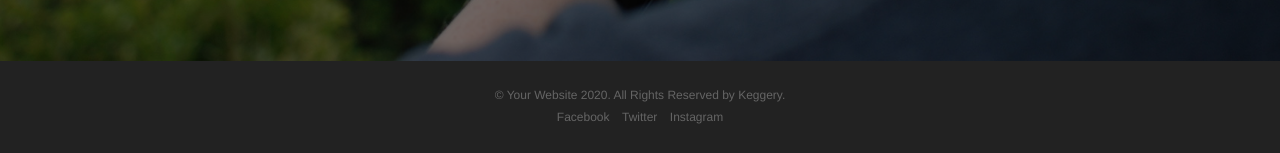
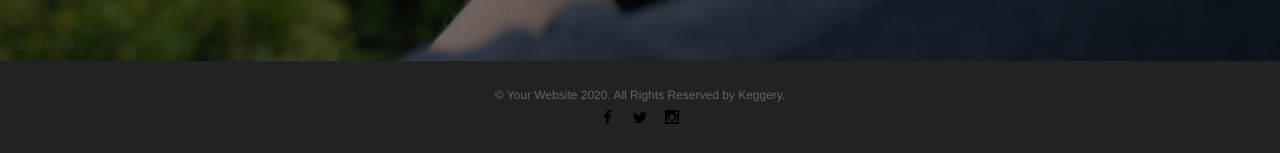
Before and after one commit to HarrisonBoyns/Keggle, a Django app: page / in a window 1280 px wide. Shown: the part 3750-3903 px from the top of the page. Run offline with Django 3.2, Linux system fonts and the light colour scheme; some libraries are stand-ins or nearby versions; some web fonts are replaced.

Commit message:
Some Update

```diff
--- a/Website/Coming/templates/index.html
+++ b/Website/Coming/templates/index.html
@@ -206,13 +206,23 @@
       <p>&copy; Your Website 2020. All Rights Reserved by Keggery.</p>
       <ul class="list-inline">
         <li class="list-inline-item">
-          <a href="https://www.facebook.com/Keggery-102906888136833">Facebook</a>
+          <a href="https://www.facebook.com/Keggery-102906888136833">
+            <svg xmlns="http://www.w3.org/2000/svg" width="20" height="20" viewBox="0 0 20 20">
+              <title>Facebook</title>
+                  <path fill-rule="evenodd" d="M10.72 17v-6.386h2.143l.32-2.489H10.72V6.536c0-.72.2-1.211 1.233-1.211l1.318-.001V3.098C13.042 3.068 12.26 3 11.35 3c-1.9 0-3.201 1.16-3.201 3.29v1.835H6v2.489h2.149V17h2.57z"></path>
+            </svg>
+          </a>
         </li>
         <li class="list-inline-item">
-          <a href="https://twitter.com/KeggeryBeer">Twitter</a>
+          <a href="https://twitter.com/KeggeryBeer">
+            <svg xmlns="http://www.w3.org/2000/svg" width="20" height="20" viewBox="0 0 20 20"><title>Twitter</title><path fill-rule="evenodd" d="M15.575 8.128c0-.121-.002-.242-.008-.362A5.767 5.767 0 0 0 17 6.315a5.844 5.844 0 0 1-1.65.44 2.826 2.826 0 0 0 1.263-1.55 5.843 5.843 0 0 1-1.823.68A2.903 2.903 0 0 0 12.693 5C11.107 5 9.82 6.255 9.82 7.803c0 .22.026.434.075.639a8.223 8.223 0 0 1-5.92-2.929 2.742 2.742 0 0 0-.39 1.41c0 .972.508 1.83 1.279 2.332a2.905 2.905 0 0 1-1.301-.35l-.001.035c0 1.358.99 2.491 2.304 2.748a2.947 2.947 0 0 1-1.297.049c.366 1.113 1.426 1.924 2.684 1.946a5.855 5.855 0 0 1-3.568 1.2c-.232 0-.46-.013-.685-.039a8.278 8.278 0 0 0 4.403 1.26c5.283 0 8.172-4.272 8.172-7.976z"></path></svg>
+          </a>
         </li>
+
         <li class="list-inline-item">
-          <a href="https://www.instagram.com/keggerybeer/">Instagram</a>
+          <a href="https://www.instagram.com/keggerybeer/">
+            <svg xmlns="http://www.w3.org/2000/svg" width="20" height="20" viewBox="0 0 20 20"><title>Instagram</title><path fill-rule="evenodd" d="M17 15.367C17 16.3 16.3 17 15.367 17H4.633C3.7 17 3 16.3 3 15.367V4.633C3 3.7 3.7 3 4.633 3H15.25C16.3 3 17 3.7 17 4.633v10.734zm-3.85-8.05c-.233 0-.467-.234-.35-.467V4.983c0-.233.117-.35.35-.35h1.867c.116 0 .35.117.35.35v1.984c0 .233-.117.35-.35.35H13.15zM14.317 10c0-.35-.117-.7-.234-1.167h1.284V14.9c0 .233-.117.35-.35.35H4.983c-.116 0-.35-.117-.35-.35V8.833H5.8c-.117.35-.117.817-.117 1.167 0 2.333 1.984 4.2 4.317 4.2 2.45 0 4.317-1.867 4.317-4.2zM10 12.683a2.683 2.683 0 1 1 0-5.366 2.683 2.683 0 0 1 0 5.366z"></path></svg>
+          </a>
         </li>
       </ul>
     </div>
```
